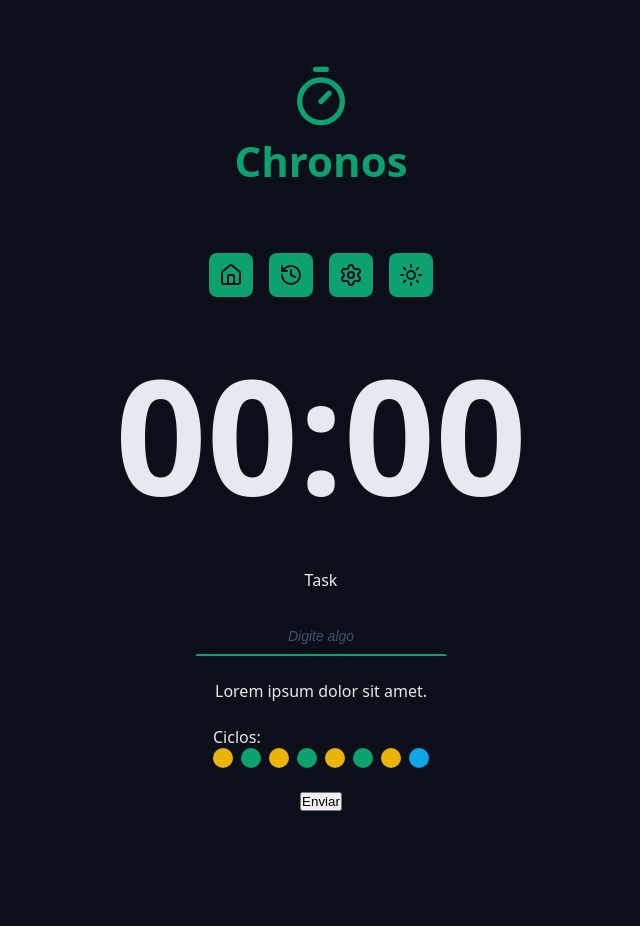
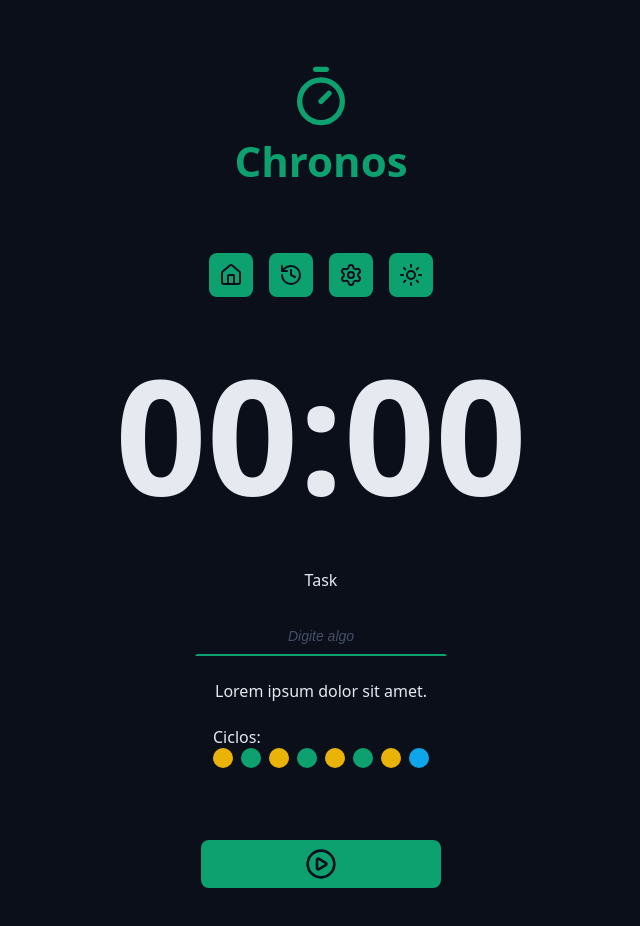
Before and after one commit to kaianvs/chronos-pomodoro, a React (Vite) app: page / in a window 1280 px wide. Shown: the top 926 px of the page, without its empty margins (319-959 px from the left). Before the commit the page ends 843 px from the top, so only its background shows below. Built offline with nearby package versions, Linux system fonts and the light colour scheme.

Commit message:
feat: criando comoponente de botão

```diff
--- a/src/App.tsx
+++ b/src/App.tsx
@@ -6,6 +6,8 @@
 import { Countdown } from "./components/Countdown"
 import { DefaultInput } from "./components/DefaultInput"
 import { Cycles } from "./components/Cycles"
+import { DefaultButton } from "./components/DefaultButton"
+import { PlayCircleIcon } from "lucide-react"
 
 
 export function App(){
@@ -40,7 +42,9 @@
                     </div>
 
                     <div className="formRow">
-                        <button>Enviar</button>
+                        <DefaultButton>
+                            <PlayCircleIcon/>
+                        </DefaultButton>
                     </div>
 
                 </form>
--- /dev/null
+++ b/src/components/DefaultButton/index.tsx
@@ -0,0 +1,18 @@
+import  styles  from "./styles.module.css"
+
+
+type DefaultButtonProps = {
+  children: React.ReactNode;
+  color?: 'start' | 'stop';
+} & React.ComponentProps<'button'>
+
+
+export function DefaultButton({ children, color = 'start',...props}:DefaultButtonProps){
+  return(
+    <>
+    <button className={`${styles.button} ${styles[color]}`} {...props}>
+      {children}
+    </button>
+    </>
+  )
+}
--- /dev/null
+++ b/src/components/DefaultButton/styles.module.css
@@ -0,0 +1,32 @@
+.button {
+ border: none;
+ background: var(--primary);
+ color: var(--text-over-primary);
+ display:flex;
+ align-items:center;
+ justify-content: center;
+ min-width: 24rem;
+ padding: 0.8rem;
+ border-radius: 0.8rem;
+ margin: 4.8rem 0;
+ cursor: pointer;
+ transition: all 0.1s ease-in-out;
+}
+
+.button svg{
+  width: 3.2rem;
+  height: 3.2rem;
+}
+
+.button:hover{
+  filter: brightness(80%);
+}
+
+.start{
+  background: var(--primary);
+  color: var(--text-over-primary);
+}
+.stop{
+  background: var(--error);
+  color: var(--text-over-primary);
+}
```
